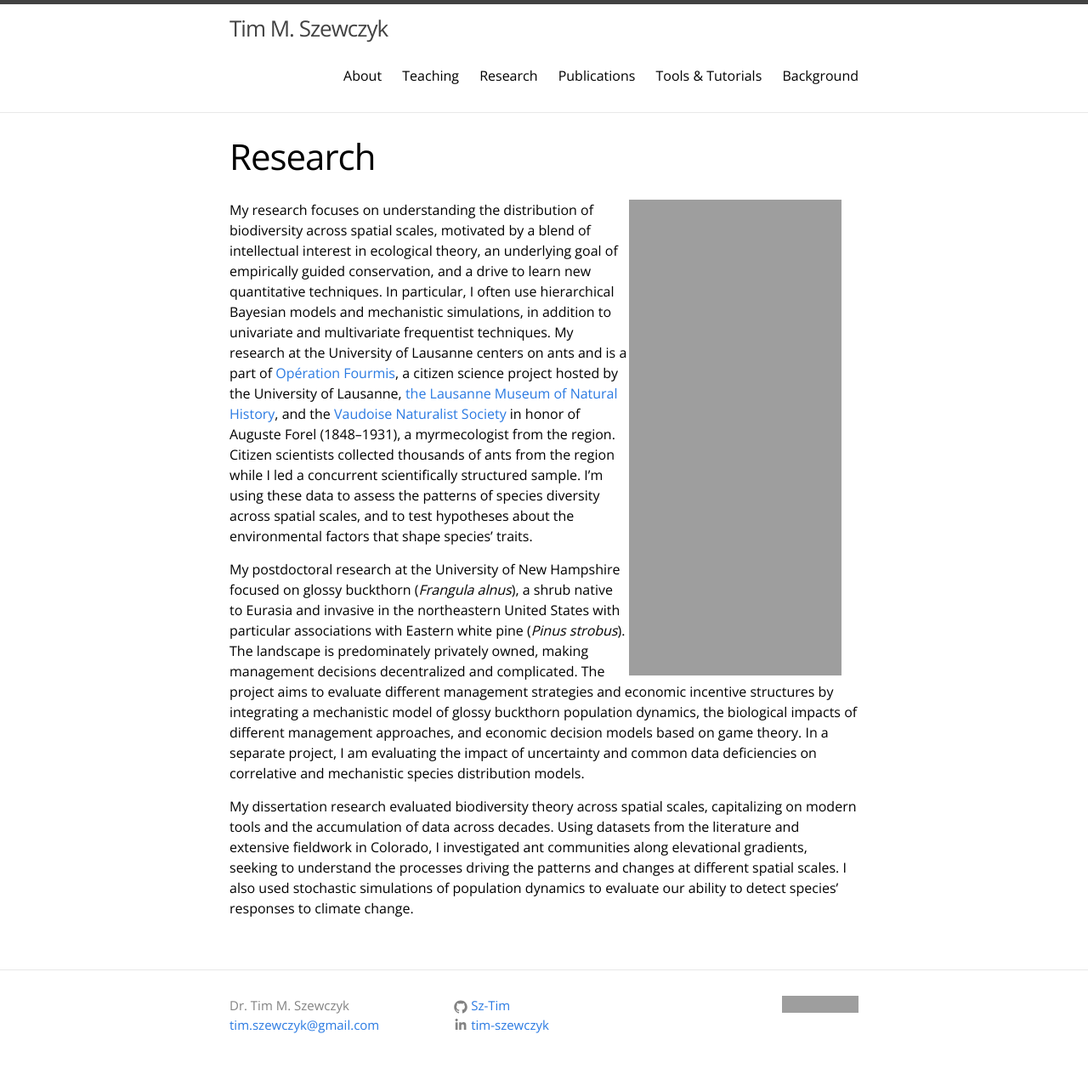
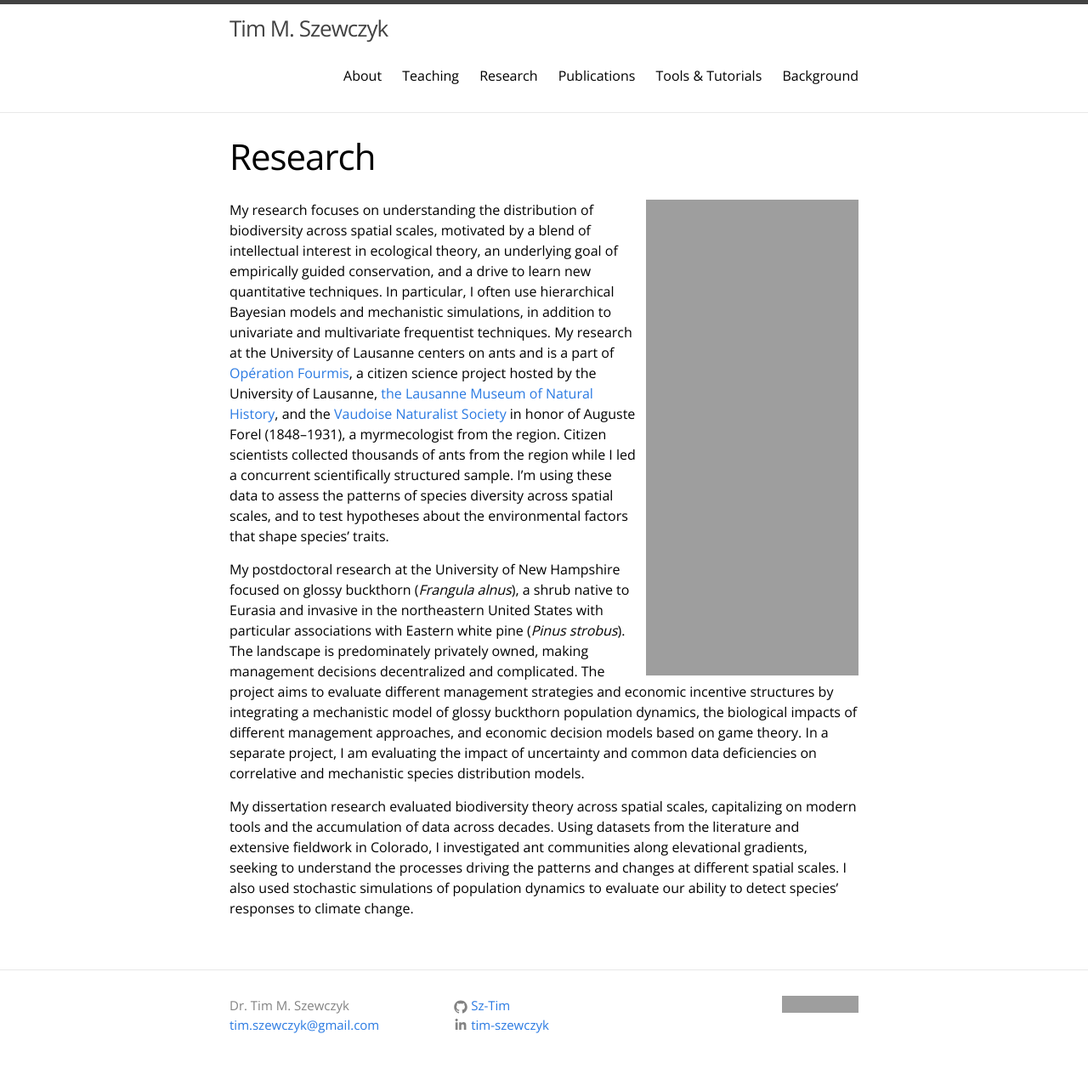
Before and after one commit to Sz-Tim/Sz-Tim.github.io, a Jekyll site: the page built from research.md, in a window 1280 px wide. Shown: the whole page at 85% size. Built offline with Jekyll 4.4.1, drawn with Linux system fonts in a browser that asks for light colours; grey boxes are pictures that could not be loaded.

Commit message:
adjusted image padding

```diff
--- a/research.md
+++ b/research.md
@@ -5,7 +5,7 @@ permalink: /research/
 weight: 3
 ---
 
-[<img width="250" height="560" style="float:right; margin-right: 20px" src="{{ site.url }}/assets/CO_antMod.png">](https://onlinelibrary.wiley.com/doi/full/10.1111/ecog.04115)
+[<img width="250" height="560" style="float:right; margin-left: 10px" src="{{ site.url }}/assets/CO_antMod.png">](https://onlinelibrary.wiley.com/doi/full/10.1111/ecog.04115)
 My research focuses on understanding the distribution of biodiversity across spatial scales, motivated by a blend of intellectual interest in ecological theory, an underlying goal of empirically guided conservation, and a drive to learn new quantitative techniques. In particular, I often use hierarchical Bayesian models and mechanistic simulations, in addition to univariate and multivariate frequentist techniques. My research at the University of Lausanne centers on ants and is a part of [Opération Fourmis](https://wp.unil.ch/fourmisvaud), a citizen science project hosted by the University of Lausanne, [the Lausanne Museum of Natural History](http://www.zoologie.vd.ch/actuellement/), and the [Vaudoise Naturalist Society](https://wp.unil.ch/svsn/) in honor of Auguste Forel (1848–1931), a myrmecologist from the region. Citizen scientists collected thousands of ants from the region while I led a concurrent scientifically structured sample. I'm using these data to assess the patterns of species diversity across spatial scales, and to test hypotheses about the environmental factors that shape species' traits.
 
 My postdoctoral research at the University of New Hampshire focused on glossy buckthorn (*Frangula alnus*), a shrub native to Eurasia and invasive in the northeastern United States with particular associations with Eastern white pine (*Pinus strobus*). The landscape is predominately privately owned, making management decisions decentralized and complicated. The project aims to evaluate different management strategies and economic incentive structures by integrating a mechanistic model of glossy buckthorn population dynamics, the biological impacts of different management approaches, and economic decision models based on game theory. In a separate project, I am evaluating the impact of uncertainty and common data deficiencies on correlative and mechanistic species distribution models.
```
